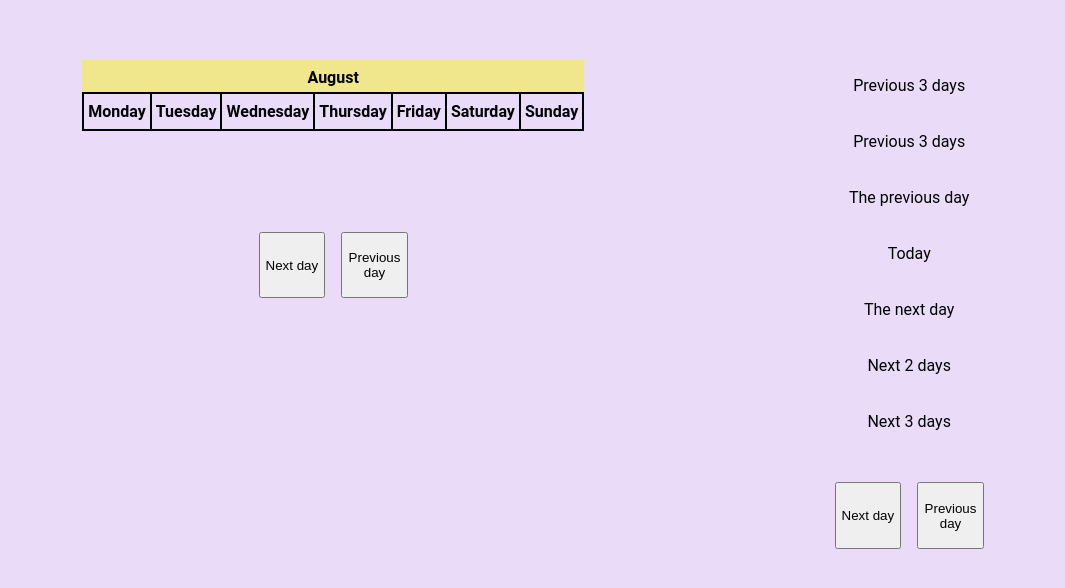
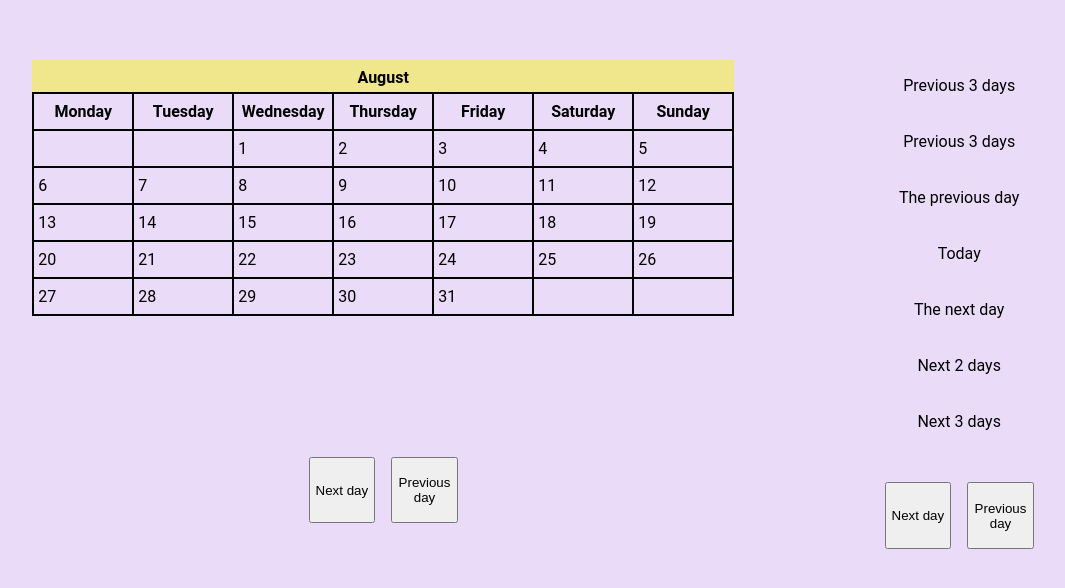
Before and after one commit to Dolssay/Self-DifferentCalendars, a plain HTML site: page index.html in a window 1280 px wide. Shown: the part 106-694 px from the top of the page, without its empty margins (43-1108 px from the left). Drawn offline with Linux system fonts and the light colour scheme.

Commit message:
Add a table for the fixed calendar
Added a table from javascript to minimize the manual adding of
elements in HTML. Figured out to put the script tag at the end of the
body element to not missout on variables.

```diff
--- a/index.html
+++ b/index.html
@@ -8,9 +8,8 @@
     <link rel="stylesheet" href="./style.css" media="all">
 </head>
 <body>
-    <script src="./script.js"></script>
     <div class="FixedCalendar">
-        <table>
+        <table id="Calendar">
             <caption>August</caption>
             <thead>
                 <tr>
@@ -23,9 +22,6 @@
                     <th>Sunday</th>
                 </tr>
             </thead>
-            <tbody>
-
-            </tbody>
         </table>
         <div class="Buttons-box">
             <button class="NextButton">Next day</button>
@@ -46,5 +42,6 @@
             <button class="PreviousButton">Previous day</button>
         </div>
     </div>
+    <script src="./script.js"></script>
 </body>
 </html>
--- a/script.js
+++ b/script.js
@@ -0,0 +1,24 @@
+function addDaysToAugust(days, offStart){
+    let tbl = document.getElementById("Calendar");
+    let date = 1;
+
+    while (days >= date){
+        let tr = tbl.insertRow();
+        for (let i = 0; i < 7; i++){
+            if (offStart > 0){
+                let td = tr.insertCell();
+                td.appendChild(document.createTextNode(`    `))
+                offStart -= 1;
+            } else if (days >= date) {
+                let td = tr.insertCell();
+                td.appendChild(document.createTextNode(`${date}`));
+                date += 1;
+            } else {
+                let td = tr.insertCell();
+                td.appendChild(document.createTextNode(`     `));
+            }
+        }
+    }
+}
+
+addDaysToAugust(31, 2);
--- a/style.css
+++ b/style.css
@@ -36,6 +36,7 @@ caption {
 th, td {
     padding: 8px 4px;
     border: 2px solid black;
+    width: 100px;
 }
 
 .highlight-cell {
@@ -45,11 +46,12 @@ font-weight: bold;
 
 .FixedCalendar {
     display: flex;
-    flex-flow: column wrap;
+    flex-flow: column;
     justify-content: flex-start;
 }
 
 .MobileCalendar {
+    flex-shrink: 0.5;
     height: 100%;
     display: flex;
     flex-flow: column;
```
